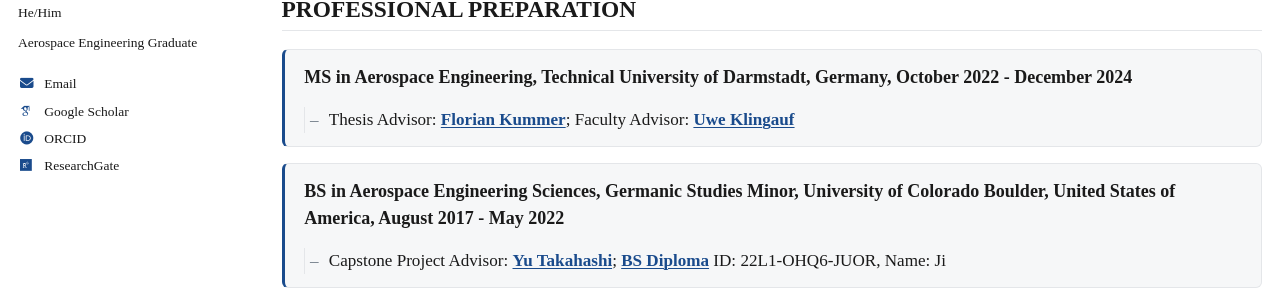
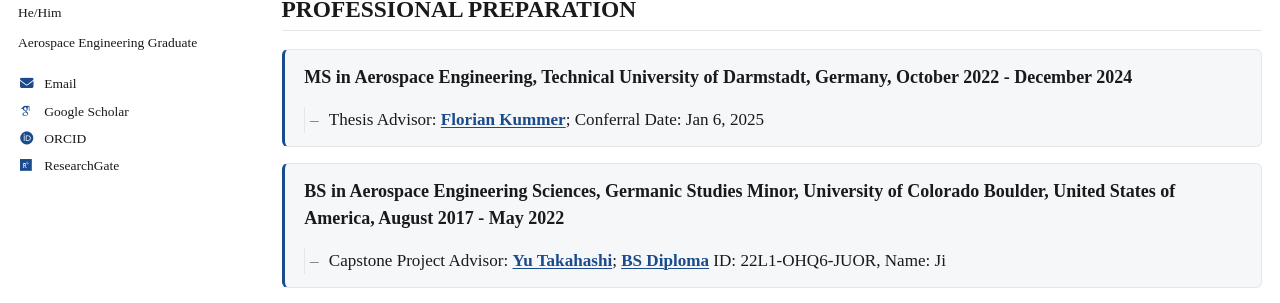
Before and after one commit to jianaizhao/jianaizhao.github.io, a Jekyll site: the page built from _pages/cv.md, in a window 1280 px wide and 900 px high. Shown: the part 279-582 px from the top of the window. Built offline with Jekyll 4.4.1, drawn with Linux system fonts in a browser that asks for light colours; some web fonts are replaced; a script that is not in the unit is left out.

Commit message:
clean ad

```diff
--- a/_pages/cv.md
+++ b/_pages/cv.md
@@ -26,7 +26,7 @@ PROFESSIONAL PREPARATION
 ======
 
 * **MS in Aerospace Engineering, Technical University of Darmstadt, Germany, October 2022 - December 2024**
-  * Thesis Advisor: [Florian Kummer](https://www.fdy.tu-darmstadt.de/fdy/fdystaff/details_16067.en.jsp); Faculty Advisor: [Uwe Klingauf](https://www.fsr.tu-darmstadt.de/fsr/mitarbeiter_15/mitarbeitende/mitarbeiter_details_fsr_8591.en.jsp)
+  * Thesis Advisor: [Florian Kummer](https://www.fdy.tu-darmstadt.de/fdy/fdystaff/details_16067.en.jsp); Conferral Date: Jan 6, 2025
 * **BS in Aerospace Engineering Sciences, Germanic Studies Minor, University of Colorado Boulder, United States of America, August 2017 - May 2022**
   * Capstone Project Advisor: [Yu Takahashi](https://scholar.google.com/citations?user=F0SHsewAAAAJ&hl=en); [BS Diploma](https://reg.colorado.edu/cediploma/) ID: 22L1-OHQ6-JUOR, Name: Ji
 * **International Baccalaureate Bilingual Diploma, Beijing Huijia Private School, China, September 2014 - May 2017**
```
Also changed, not shown: 1 other file.
